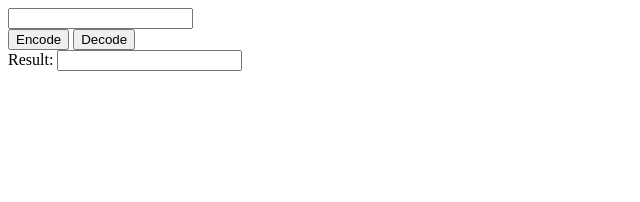
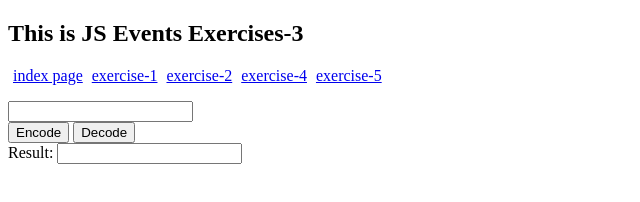
Before and after one commit to pratkabra/JS-Events, a plain HTML site: page exercise-3.html in a window 1280 px wide. Shown: the whole page, without its empty margins (0-640 px from the left). Drawn offline with Linux system fonts and the light colour scheme.

Commit message:
added links to pages and added css file link

```diff
--- a/exercise-3.html
+++ b/exercise-3.html
@@ -4,10 +4,22 @@
     <meta charset="UTF-8">
     <meta http-equiv="X-UA-Compatible" content="IE=edge">
     <meta name="viewport" content="width=device-width, initial-scale=1.0">
+    <link rel="stylesheet" href="style.css">
     <script defer src="exercise-3.js"></script>
     <title>exercise-3</title>
 </head>
 <body>
+    <div>
+        <h2>This is JS Events Exercises-3</h2>
+        <ul id="list">
+            <li id="links"><a href="index.html">index page</a></li>
+            <li id="links"><a href="exercise-1.html">exercise-1</a></li>
+            <li id="links"><a href="exercise-2.html">exercise-2</a></li>
+            <li id="links"><a href="exercise-4.html">exercise-4</a></li>
+            <li id="links"><a href="exercise-5.html">exercise-5</a></li>
+        </ul>
+    </div>
+
     <div>
         <input type="text" id="user-input">
     </div>
```
Also changed, not shown: exercise-1.html (+12 -0 lines), exercise-2.html (+12 -0 lines), exercise-4.html (+12 -0 lines), exercise-5.html (+12 -0 lines).
